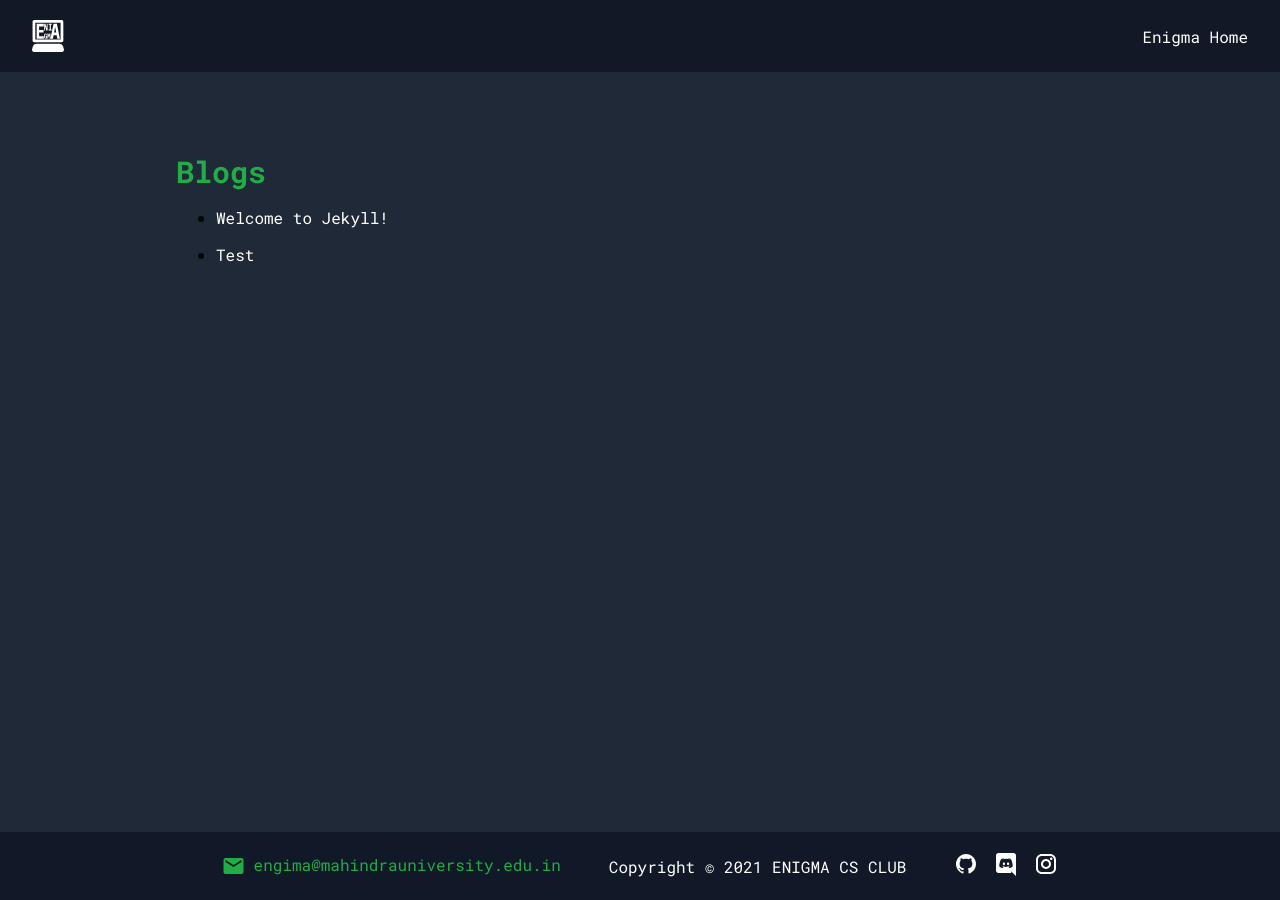
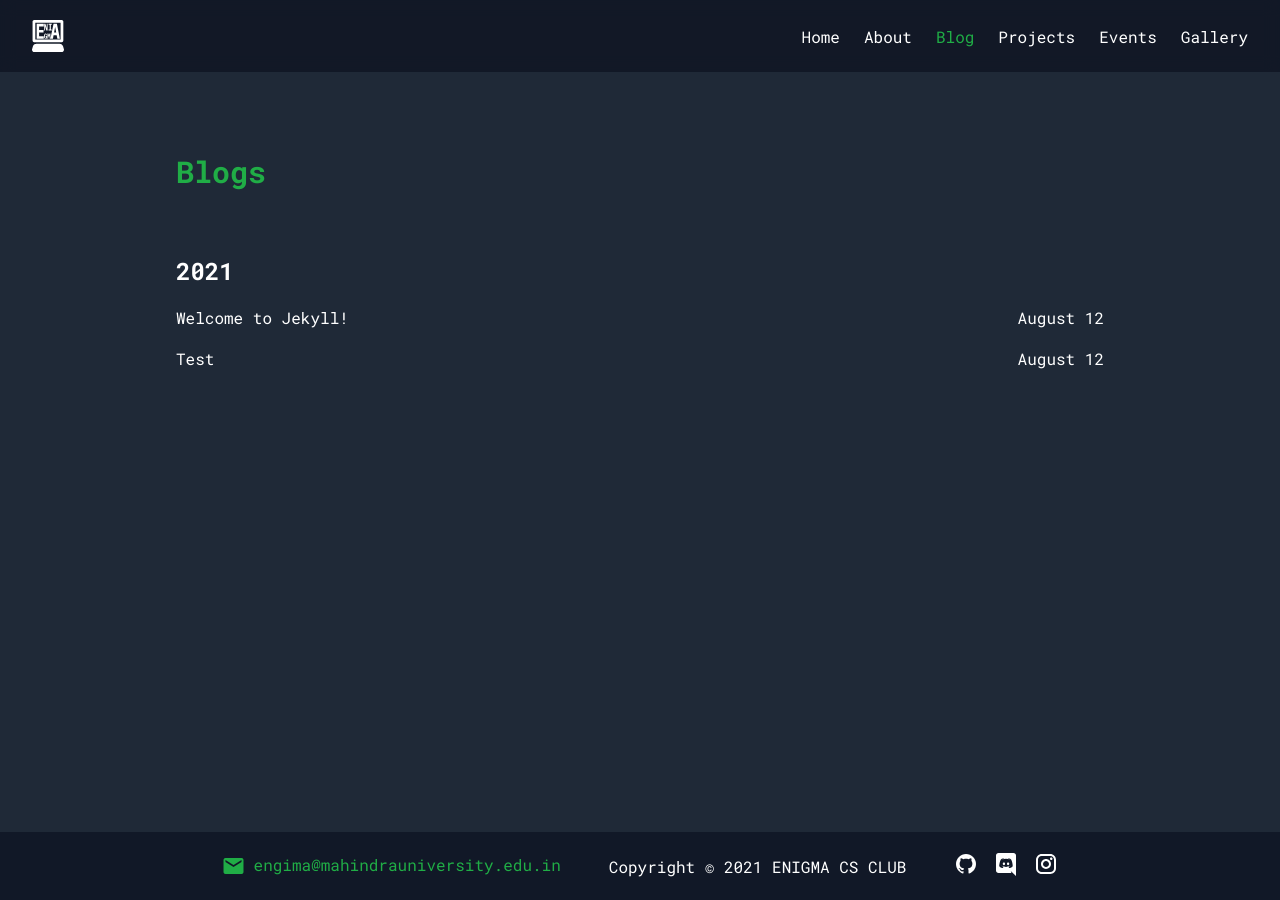
Before and after one commit to MU-Enigma/blogs, a Jekyll site: the page built from index.markdown, in a window 1280 px wide. Built offline with Jekyll 4.4.1, drawn with Linux system fonts in a browser that asks for light colours.

Commit message:
Finish blog site design
Signed-off-by: Androbuddy <anirudhchimpidi8@gmail.com>

```diff
--- a/_config.yml
+++ b/_config.yml
@@ -19,17 +19,8 @@
 # in the templates via {{ site.myvariable }}.
 
 title: Enigma - Blog
-email: your-email@example.com
-description: >- # this means to ignore newlines until "baseurl:"
-  Blogs
 baseurl: "" # the subpath of your site, e.g. /blog
 url: "" # the base hostname & protocol for your site, e.g. http://example.com
-twitter_username: jekyllrb
-github_username:  jekyll
-
-# Build settings
-plugins:
-  - jekyll-feed
 
 # Exclude from processing.
 # The following items will not be processed, by default.
--- a/_includes/navbar.html
+++ b/_includes/navbar.html
@@ -33,9 +33,25 @@
     color: white;
   }
 
+  .home-back {
+    display: none;
+  }
+
   @media (max-width: 1024px) {
     header > svg {
       width: 1.5rem;
+    }
+
+    .home-back {
+      display: block;
+    }
+
+    .nav {
+      gap: 0;
+    }
+
+    .home, .about, .blog, .projects, .events, .gallery {
+      display: none;
     }
   }
 </style>
@@ -62,6 +78,12 @@
       fill="white" />
   </svg>
   <ul class="nav">
-    <li><a href="/">Enigma Home</a></li>
+    <li><a href="https://mec-enigma.github.io" class="home-back">Back Home</a></li>
+    <li><a href="https://mec-enigma.github.io" class="home">Home</a></li>
+    <li><a href="https://mec-enigma.github.io/about.html" class="about">About</a></li>
+    <li><a href="/blogs" class="text-accent blog">Blog</a></li>
+    <li><a href="https://mec-enigma.github.io/projects.html" class="projects">Projects</a></li>
+    <li><a href="https://mec-enigma.github.io/events.html" class="events">Events</a></li>
+    <li><a href="https://mec-enigma.github.io/gallery.html" class="gallery">Gallery</a></li>
   </ul>
 </header>
--- a/_layouts/home.html
+++ b/_layouts/home.html
@@ -12,17 +12,20 @@ layout: default
     flex-direction: column;
     min-height: 100vh;
     font-family: 'Roboto Mono', monospace;
+    color: white;
   }
 
   body > div {
     flex-grow: 1;
+    display: flex;
+    flex-direction: column;
+    gap: 2rem;
     margin: 5rem 11rem 5rem 11rem;
   }
 
   h1 {
-    font-weight: bold;
     font-size: 1.875rem;
-    margin: 0 0 1rem 0;
+    margin: 0;
   }
 
   .blog-list {
@@ -30,7 +33,11 @@ layout: default
     flex-direction: column;
     justify-content: center;
     align-items: flex-start;
-    gap: 1rem;
+    gap: 1.25rem;
+  }
+
+  .blog-list > h2 {
+    margin: 0;
   }
 
   @media (max-width: 1024px) {
@@ -44,10 +51,23 @@ layout: default
 
 <div>
   <h1 class="text-accent">Blogs</h1>
-  <ul class="blog-list">
+  <div class="blog-list">
+
     {% for post in site.posts %}
-    <li><a href="{{ post.url | relative_url }}">{{post.title}}</a></li>
+    {% assign year = post.date | date: "%Y" %}
+    {% if year != prev_year %}
+    <h2 style="margin-top: 2rem;">{{year}}</h2>
+    {% endif %}
+
+    <div style="width: 100%;">
+      <a href="{{ post.url | relative_url }}" style="display: flex; justify-content: space-between;">
+        <span>{{post.title}}</span>
+        <span>{{ post.date | date: '%B %d' }}</span>
+      </a>
+    </div>
+    {% assign prev_year = year %}
     {% endfor %}
-  </ul>
+
+  </div>
 </div>
 {% include footer.html %}
```
Also changed, not shown: _layouts/post.html (+12 -2 lines).
